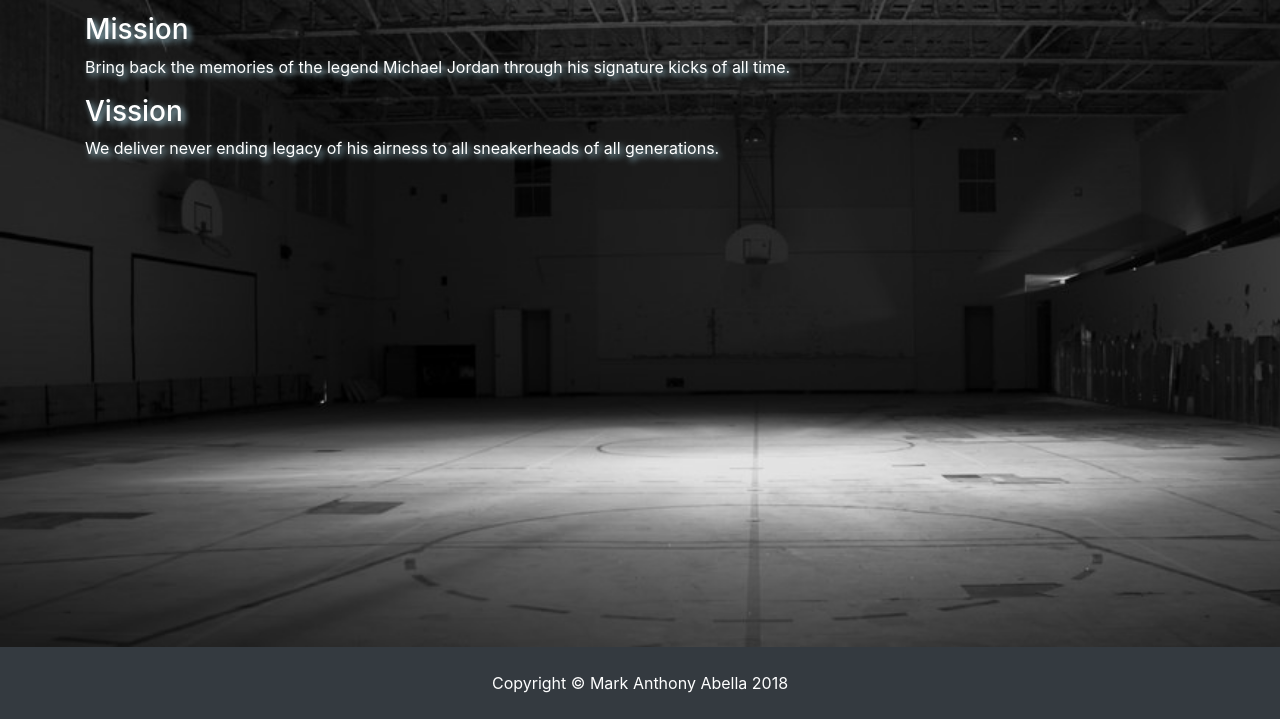
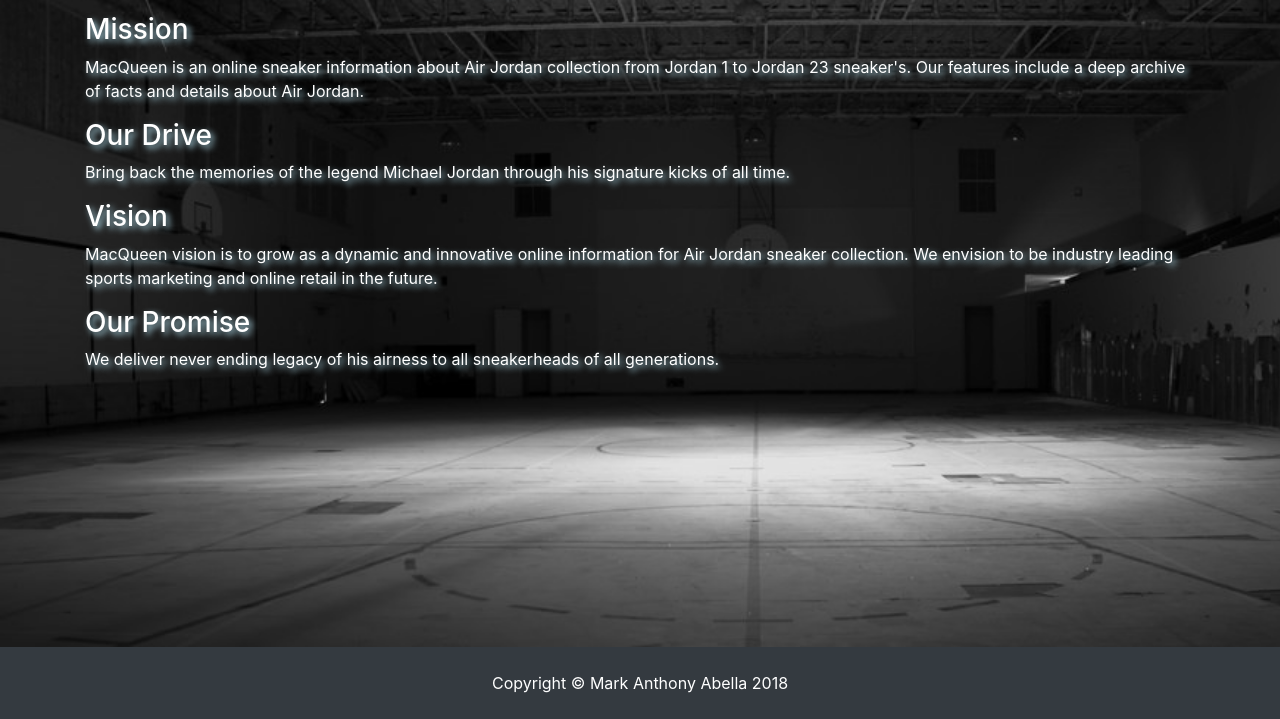
Before and after one commit to markanthonyabella/capstone1, a plain HTML site: page about.html in a window 1280 px wide. Shown: the part 209-928 px from the top of the page. Drawn offline with nearby package versions, Linux system fonts and the light colour scheme.

Commit message:
final revision

```diff
--- a/about.html
+++ b/about.html
@@ -51,11 +51,21 @@
 
         <div class="container">
           <h3>Mission</h3>
+          <p>MacQueen is an online sneaker information about Air Jordan collection from Jordan 1 to Jordan 23 sneaker's. Our features include a deep archive of facts and details about Air Jordan.</p>
+        </div>
+
+        <div class="container">
+          <h3>Our Drive</h3>
           <p>Bring back the memories of the legend Michael Jordan through his signature kicks of all time.</p>
         </div>
 
         <div class="container">
-          <h3>Vission</h3>
+          <h3>Vision</h3>
+          <p>MacQueen vision is to grow as a dynamic and innovative online information for Air Jordan sneaker collection. We envision to be industry leading sports marketing and online retail in the future.</p>
+        </div>
+
+        <div class="container">
+          <h3>Our Promise</h3>
           <p>We deliver never ending legacy of his airness to all sneakerheads of all generations.</p>
         </div>
       </section>
```
